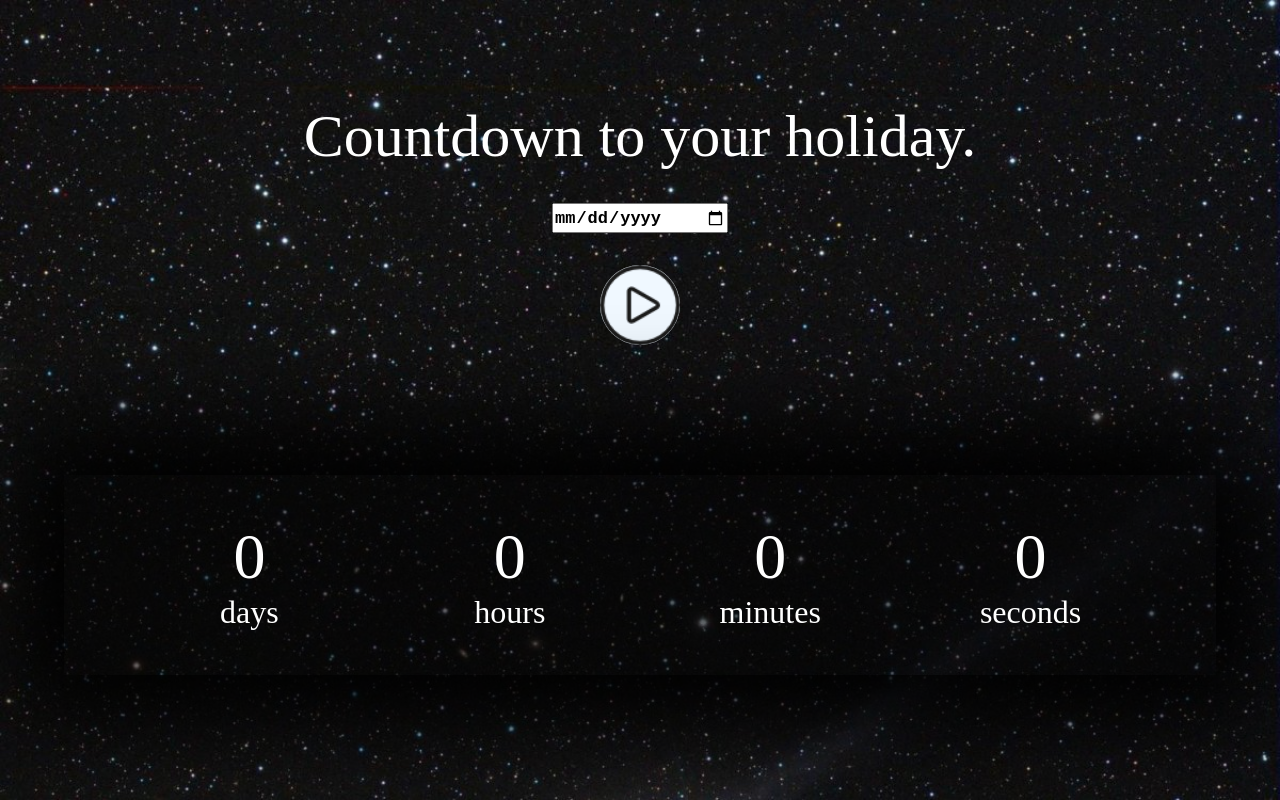
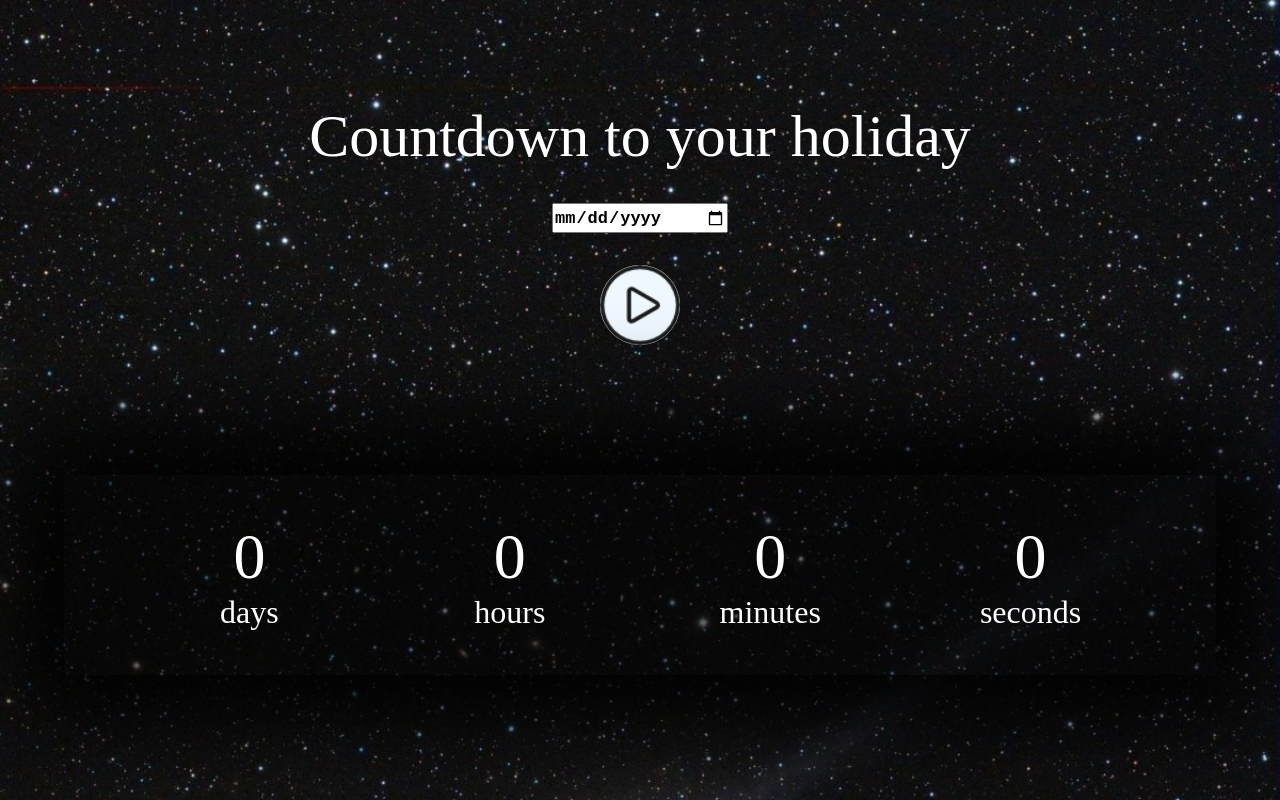
Before and after one commit to Volodymyr-Horbach/Countdown, a plain HTML site: page index.html in a window 1280 px wide. Drawn offline with Linux system fonts and the light colour scheme.

Commit message:
git commit -main 'fixet bugs'

```diff
--- a/index.html
+++ b/index.html
@@ -12,7 +12,7 @@
 <body>
 
     <div class="header">
-        <div class="title">Countdown to your holiday.</div>
+        <div class="title">Countdown to your holiday</div>
         <input class="data" type="date" value="">
         <img class="play_img" src="./img/play.png" alt="play">
     </div>
```
